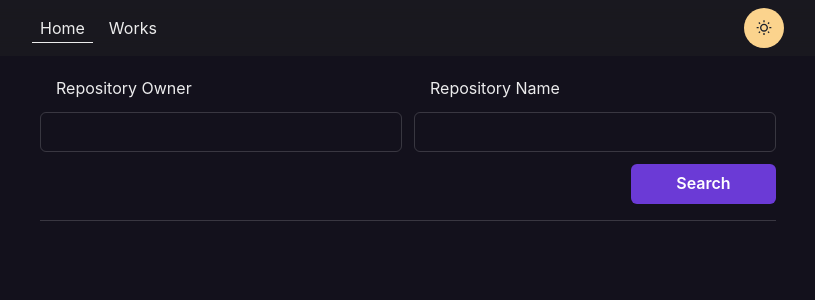
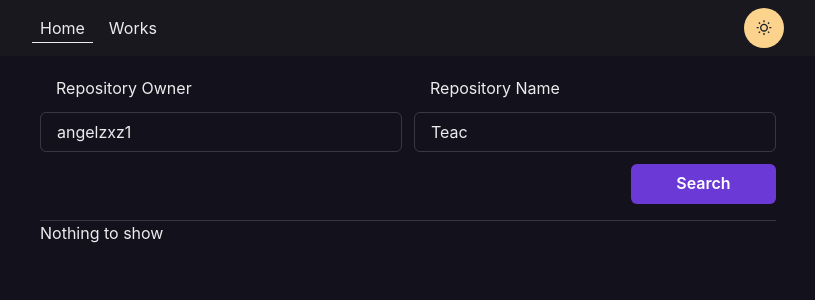
Before and after one commit to Magendev-by-Angel/IssueViewer, a Next.js app: page / in a window 1280 px wide. Shown: the top 300 px of the page, without its empty margins (232-1047 px from the left). Built offline with nearby package versions, Linux system fonts and the light colour scheme.

Commit message:
created package-lock and updated index to import the Issue card

```diff
--- a/pages/index.tsx
+++ b/pages/index.tsx
@@ -1,6 +1,8 @@
 import { Box, Input, Flex, Grid, Button, Heading } from "@chakra-ui/react";
 import { useState } from "react";
 import axios from "axios";
+import Issue from "../components/Issue";
+
 const Home = () => {
     const getGitHubIssues = async (repository: string) => {
         setIsSearching(true);
@@ -13,10 +15,10 @@ const Home = () => {
         return data;
     };
 
-  const [owner, setOwner] = useState<string>("");
-  const [name, setName] = useState<string>("");
+    const [owner, setOwner] = useState<string>("angelzxz1");
+    const [name, setName] = useState<string>("Teac");
     const [isSearching, setIsSearching] = useState<boolean>(false);
-  const [data, setData] = useState();
+    const [data, setData] = useState([]);
     const [alert, setAlert] = useState({ l: "inherit", r: "inherit" });
     return (
         <Box w="100%">
@@ -77,22 +79,27 @@ const Home = () => {
                     Search
                 </Button>
             </Grid>
-      <Box borderBottom="1px solid" borderColor="whiteAlpha.300" mt={4}></Box>
+            <Box
+                borderBottom="1px solid"
+                borderColor="whiteAlpha.300"
+                mt={4}
+            ></Box>
             <Box>
-        {data ? (
+                {data.length > 0 ? (
                     data.map((item: any, i: number) => {
                         return (
-              <Box key={item.id}>
-                <Heading as="h3" size="lg">
-                  {item.title}
-                </Heading>
-              </Box>
+                            <Issue
+                                key={item.id}
+                                id={item.id}
+                                title={item.title}
+                                state={item.state}
+                            />
                         );
                     })
                 ) : isSearching ? (
                     <Box>Searching...</Box>
                 ) : (
-          <Box></Box>
+                    <Box>Nothing to show</Box>
                 )}
             </Box>
         </Box>
```
Also changed, not shown: 1 other file (tests, documents, lock files or other folders). Lines whose indentation alone changed are shown as unchanged.
